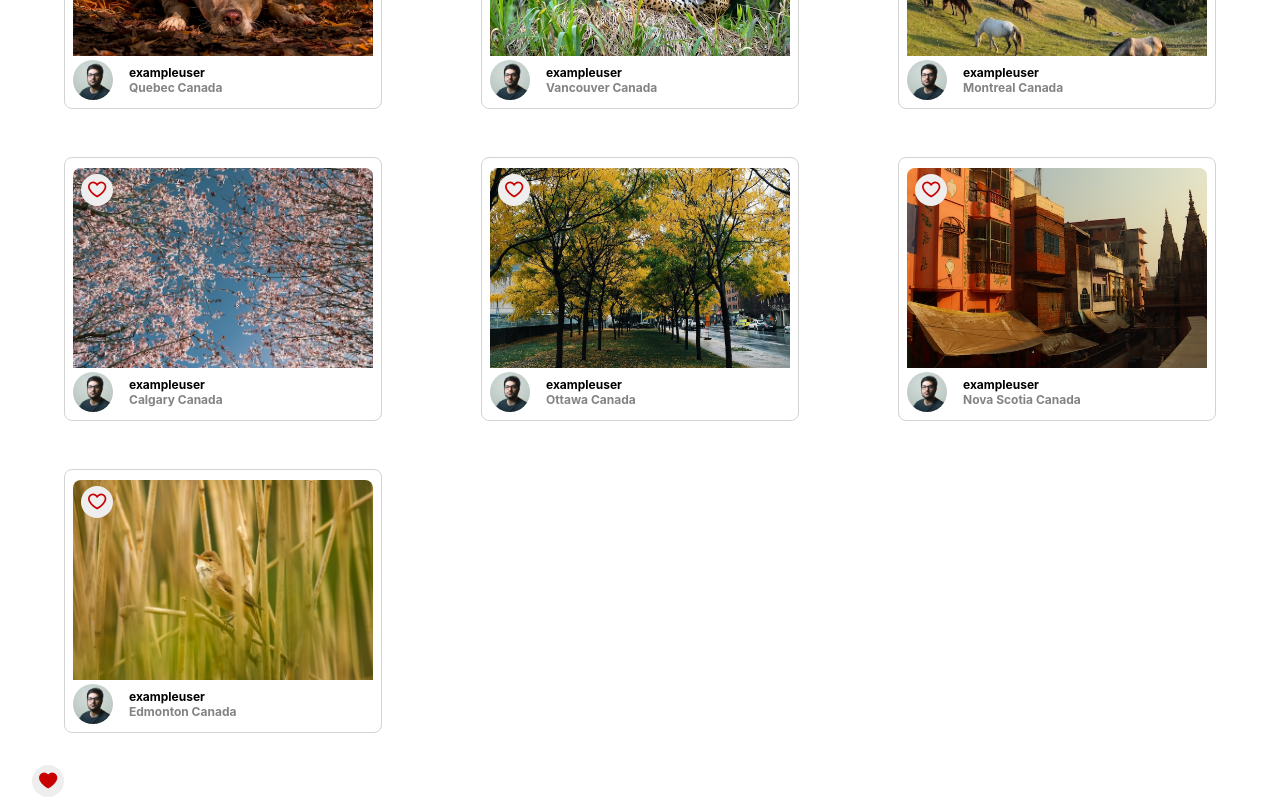
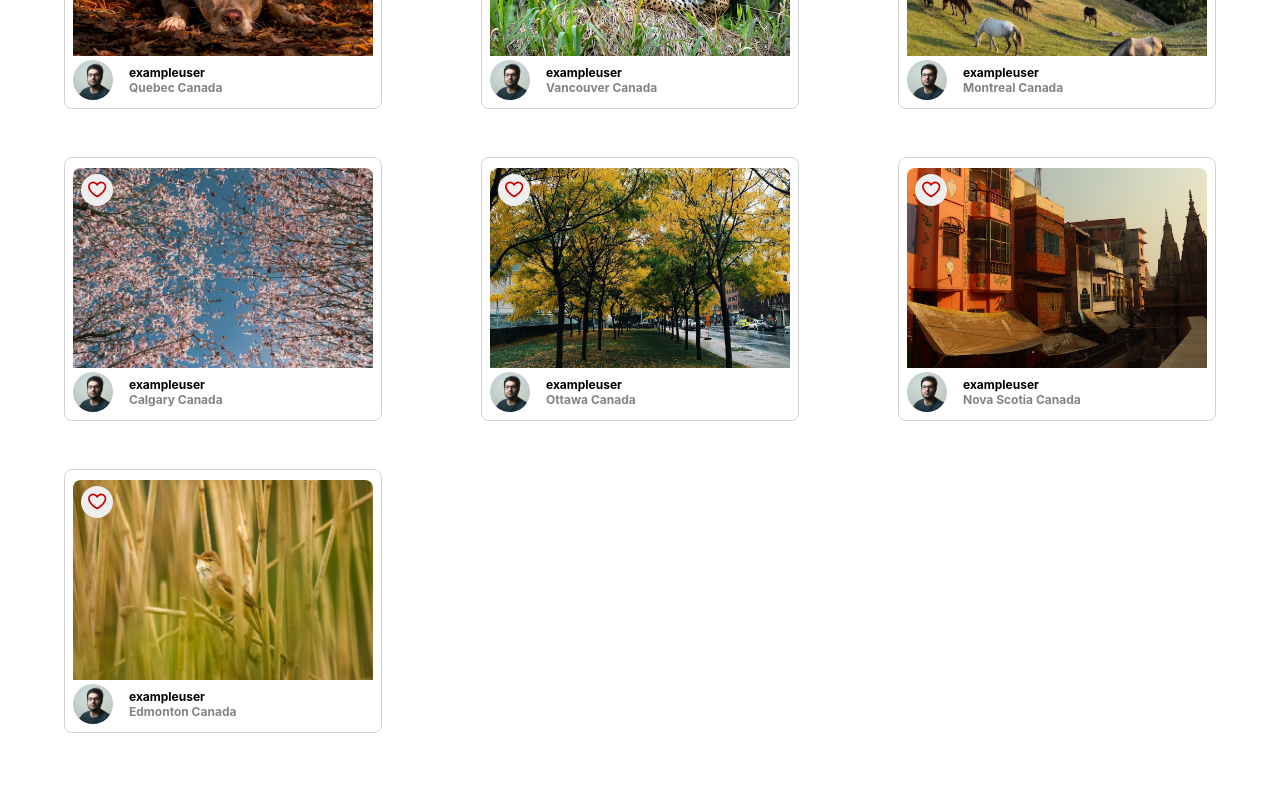
Before and after one commit to Odu-Enkay/photolabs-starter, a React (Vite) app in the folder frontend/: page / in a window 1280 px wide. Shown: the part 603-1403 px from the top of the page. Built offline with nearby package versions, Linux system fonts and the light colour scheme; the HTML template or start-up script is replaced by a standard one.

Commit message:
improved favbadge comonents

```diff
--- a/frontend/src/App.jsx
+++ b/frontend/src/App.jsx
@@ -26,24 +26,11 @@ const App = () => {
   const {username, name, profile} = sampleDataForPhotoListItem.user; */
 
  /*  const photos = new Array(3).fill(sampleDataForPhotoListItem); */
- const [isActive, setActive] = useState(false);
 
- function handleClick() {
-   setActive(!isActive);
-   console.log(`Favourite button clicked, isActive: ${!isActive}`);
- };
   return (
     <div className="App">
     <HomeRoute photos={photos} topics={topics} />
         {/* <HomeRoute photos={mockPhotoData} topics={mockTopicData} />   */}
-
-        <div className="photo-list__fav-icon" onClick={handleClick}>
-      <div className='photo-list__fav-icon-svg'>
-        <FavIcon className='photo-list__fav-icon' selected={<FavBadge />}
-
-        style={{backgroundColor: isActive? 'red' : 'white'}} />
-        </div>
-      </div>
   </div>
 
 
--- a/frontend/src/components/HomeRoute.jsx
+++ b/frontend/src/components/HomeRoute.jsx
@@ -1,12 +1,31 @@
 import TopNavigation from './TopNavigationBar';
 import PhotoList from './PhotoList';
 import '../styles/HomeRoute.scss';
+import { useState } from 'react';
 
 const HomeRoute = (props) => {
+  const [favourites, setFavourites] = useState([]);
+
+  const toggleFavourite = (photoId) =>{
+    if(favourites.includes(photoId)){
+      console.log('favoutite removed!');
+      //remove photoID from the favourite
+      const currentFavourites = [...favourites].filter(id => id !== photoId)
+      setFavourites(currentFavourites)
+    }else{
+      const newFavourites = [...favourites, photoId]
+      setFavourites(newFavourites)
+      console.log("Favoutite Id added")
+      //setFavourites(prev=>([...prev, photoId]))
+    }
+
+  }
+
   return (
     <div className="home-route">
-      <TopNavigation topics={props.topics}/>
-      <PhotoList photos={props.photos}/>
+      <TopNavigation topics={props.topics} favourites={favourites}/>
+      <PhotoList photos={props.photos} toggleFavourite={toggleFavourite} favourites={favourites}/>
+
     </div>
   );
 };
--- a/frontend/src/components/PhotoFavButton.jsx
+++ b/frontend/src/components/PhotoFavButton.jsx
@@ -1,20 +1,26 @@
 import FavIcon from './FavIcon';
 import '../styles/PhotoFavButton.scss';
 import { useState } from 'react';
+import FavBadge from './FavBadge';
 
-const PhotoFavButton = () => {
-  const [isActive, setActive] = useState(false);
+const PhotoFavButton = (props) => {
+ /*  const [isActive, setActive] = useState(false);
+ */
+  function handleClick() {
+    props.toggleFavourite(props.photoId);
+    /* setActive(!isActive);
+    console.log(`Favourite button clicked, isActive: ${!isActive}`); */
+  };
 
-  function handleClick() {
-    setActive(!isActive);
-    console.log(`Favourite button clicked, isActive: ${!isActive}`);
-  };
+  function isActive() {
+    return props.favourites.includes(props.photoId)
+  }
 
   return (
     <div className="photo-list__fav-icon" onClick={handleClick}>
       <div className='photo-list__fav-icon-svg'>
-        <FavIcon className='photo-list__fav-icon' selected={isActive}
-        style={{backgroundColor: isActive? 'red' : 'white'}} />
+        <FavIcon className='photo-list__fav-icon' selected={isActive()}
+      style={{backgroundColor: isActive()? 'red' : 'white'}} />
         </div>
       </div>
   );
--- a/frontend/src/components/PhotoList.jsx
+++ b/frontend/src/components/PhotoList.jsx
@@ -56,7 +56,7 @@ const PhotoList = (props) => {
   return (
     <ul className="photo-list">
       {props.photos.map((photo) => (
-        <PhotoListItem key={photo.id} photo={photo} />
+          <PhotoListItem key={photo.id} photo={photo} toggleFavourite={props.toggleFavourite} favourites={props.favourites}/>
       ))}
     </ul>
   );
--- a/frontend/src/components/PhotoListItem.jsx
+++ b/frontend/src/components/PhotoListItem.jsx
@@ -8,7 +8,7 @@ const PhotoListItem = (props) => {
   return (
     <div className="photo-list__item">
       {/* <div>{id}</div> */}
-      <PhotoFavButton />
+      <PhotoFavButton toggleFavourite={props.toggleFavourite} photoId={id} favourites={props.favourites}/>
       <img className="photo-list__image" src={urls.regular} alt={`Photo by ${user.username}`} />
       <div className="photo-list__user-details">
         <img className="photo-list__user-profile" src={user.profile} alt={`Profile of ${user.username}`} />
--- a/frontend/src/components/TopNavigationBar.jsx
+++ b/frontend/src/components/TopNavigationBar.jsx
@@ -4,11 +4,12 @@ import TopicList from './TopicList';
 
 
 const TopNavigation = (props) => {
+  const isFavPhotoExist = props.favourites.length > 0
   return (
     <div className="top-nav-bar">
       <span className="top-nav-bar__logo">PhotoLabs</span>
       <TopicList topics={props.topics} />
-      <FavBadge />
+      <FavBadge isFavPhotoExist={isFavPhotoExist}/>
     </div>
 
   )
```
